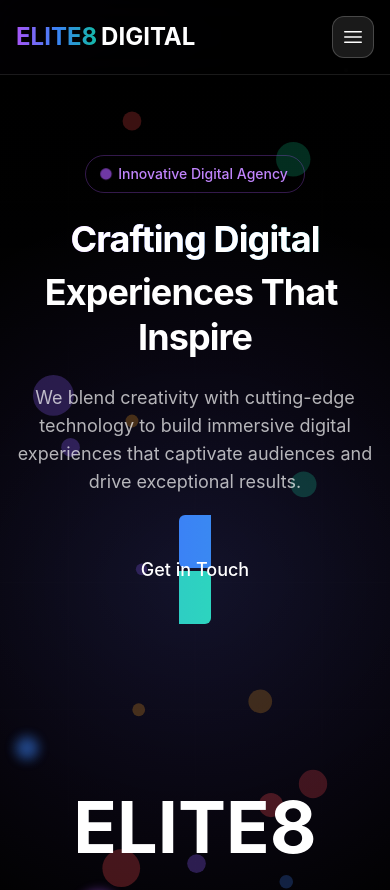
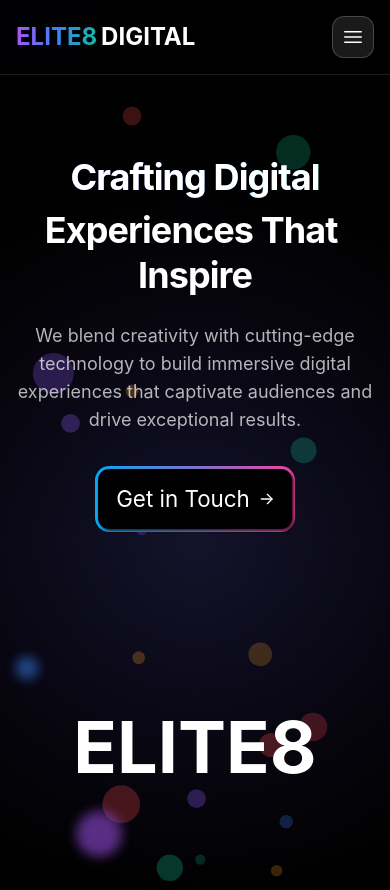
Before and after one commit to sohan-gupthak/elite8digital-assignment, a React (Vite) app: page /#/ in a window 390 px wide. Shown: the top 890 px of the page. Built offline with nearby package versions, Linux system fonts and the light colour scheme.

Commit message:
"get in touch" button changes

```diff
--- a/src/pages/About.tsx
+++ b/src/pages/About.tsx
@@ -50,7 +50,7 @@ const About = () => {
 							About <span className="text-gradient">Us</span>
 						</h1>
 						<p className="text-xl text-gray-400">
-							We're a team of passionate designers, developers, and creatives dedicated to crafting exceptional digital experiences.
+							We bring imagination to life with modern design, smart code, and lasting impact.
 						</p>
 					</div>
 				</div>
@@ -65,13 +65,24 @@ const About = () => {
 						>
 							<h2 className="text-3xl md:text-5xl font-bold mb-6">Our Story</h2>
 							<p className="text-gray-400 mb-4">
-								Founded in 2020, ELITE8 began with a simple mission: to create digital experiences that inspire and engage. What started as a small team of passionate designers and developers has grown into a full-service digital agency with clients around the world.
+								Every great digital product starts with a spark — an idea, a dream, a “what if?” At Elite8 Digital, that spark is what drives us.
 							</p>
 							<p className="text-gray-400 mb-4">
-								We believe that great design is more than just aesthetics—it's about solving problems, creating intuitive user experiences, and driving business results. Our approach combines creativity with strategy to deliver solutions that not only look beautiful but also perform exceptionally well.
+								We started with a simple belief: technology should feel human. It should empower, inspire, and create real impact. What began as a small group of passionate minds, united by creativity and code, has now evolved into a full-service digital agency helping brands, colleges, and startups build the future they envision.
 							</p>
-							<p className="text-gray-400">
-								Today, we continue to push the boundaries of digital design and development, embracing new technologies and methodologies to create cutting-edge solutions for our clients.
+							<p className="text-gray-400 mb-4">
+								We saw how many institutions struggled with outdated platforms, clunky designs, or websites that couldn’t keep up with their growth. So, we stepped in — not just to build software, but to build trust, transform experiences, and scale ideas.
+							</p>
+							<p className="text-gray-400 mb-4">
+								From beautifully designed websites and responsive mobile apps to robust platforms used by 1 lakh+ users, we craft digital solutions that are not just functional — they’re unforgettable.
+							</p>
+							<p className="text-gray-400 mb-4">
+								Our story is still being written. Every project we take on is another chapter, another chance to innovate, and another opportunity to create something that makes people say:
+								“Wow. That’s Elite.”
+							</p>
+							<p className="text-gray-400 mb-4">
+								We’re not just here to develop. <br />
+								We’re here to imagine, innovate, and build— with heart.
 							</p>
 						</div>
 
--- a/src/pages/Home.tsx
+++ b/src/pages/Home.tsx
@@ -23,6 +23,8 @@ import project4 from '../assets/images/project-4.svg';
 import avatar1 from '../assets/images/avatar-1.svg';
 import avatar2 from '../assets/images/avatar-2.svg';
 import avatar3 from '../assets/images/avatar-3.svg';
+
+import "../styles/global.css";
 
 // We are using Remix icons for tech stack
 
@@ -163,18 +165,6 @@ const Home = () => {
             animate={{ opacity: 1, y: 0 }}
             transition={{ duration: 0.8 }}
           >
-            <motion.div
-              initial={{ opacity: 0, scale: 0.8 }}
-              animate={{ opacity: 1, scale: 1 }}
-              transition={{ duration: 0.5, delay: 0.2 }}
-              className="inline-block py-2 px-4 mb-6 border border-purple-500/30 rounded-full text-sm font-medium text-purple-400"
-            >
-              <span className="flex items-center">
-                <span className="w-2 h-2 rounded-full bg-purple-500 mr-2 animate-pulse"></span>
-                Innovative Digital Agency
-              </span>
-            </motion.div>
-
             <div className="mb-6">
               <TextReveal
                 text="Crafting Digital"
@@ -200,7 +190,7 @@ const Home = () => {
             </motion.p>
 
             <motion.div
-              className="flex flex-col sm:flex-row gap-4 sm:gap-6 w-full max-w-md mx-auto lg:mx-0"
+              className="flex flex-col sm:flex-row gap-4 sm:gap-6 w-full max-w-md mx-auto lg:mx-0 lg:justify-start justify-center"
               initial={{ opacity: 0, y: 20 }}
               animate={{ opacity: 1, y: 0 }}
               transition={{ duration: 0.5, delay: 0.6 }}
@@ -209,9 +199,21 @@ const Home = () => {
               {/* <GradientButton href="#" gradient="purple-blue" size="lg" hoverEffect="both" className="w-full">
                 Explore Our Work
               </GradientButton> */}
-              <GradientButton href="#contact" gradient="blue-teal" size="lg" hoverEffect="both" className="w-full">
-                <span className="lg:pl-12 md:pl-24 sm:pl-24">Get in Touch</span>
-              </GradientButton>
+              <div className="hidden md:block">
+                <GradientButton href="#contact" gradient="blue-teal" size="lg" hoverEffect="both" className="w-full">
+                  <span className="lg:pl-12 md:pl-24 sm:pl-24">Get in Touch</span>
+                </GradientButton>
+              </div>
+
+              <div className="md:hidden test-container flex justify-center max-w-[200px] mx-auto">
+                <a href="#contact" className="test-button flex items-center">
+                  Get in Touch
+                  <svg xmlns="http://www.w3.org/2000/svg" className="h-4 w-4 ml-2" fill="none" viewBox="0 0 24 24" stroke="currentColor">
+                    <path strokeLinecap="round" strokeLinejoin="round" strokeWidth={2} d="M14 5l7 7-7 7" />
+                    <path strokeLinecap="round" strokeLinejoin="round" strokeWidth={2} d="M5 12h16" />
+                  </svg>
+                </a>
+              </div>
             </motion.div>
           </motion.div>
 
--- a/src/styles/global.css
+++ b/src/styles/global.css
@@ -186,3 +186,43 @@
   from { transform: translateX(0); }
   to { transform: translateX(-50%); }
 }
+
+.test-button {
+  font-size: 1.4em;
+  padding: 0.6em 0.8em;
+  border-radius: 0.5em;
+  border: none;
+  background-color: #000;
+  color: #fff;
+  cursor: pointer;
+  box-shadow: 2px 2px 3px #000000b4;
+}
+
+.test-container {
+  position: relative;
+  padding: 3px;
+  background: linear-gradient(90deg, #03a9f4, #f441a5);
+  border-radius: 0.9em;
+  transition: all 0.4s ease;
+  display: inline-block;
+  width: auto;
+}
+
+.test-container::before {
+  content: "";
+  position: absolute;
+  inset: 0;
+  margin: auto;
+  border-radius: 0.9em;
+  z-index: -10;
+  filter: blur(0);
+  transition: filter 0.4s ease;
+}
+
+.test-container:hover::before {
+  background: linear-gradient(90deg, #03a9f4, #f441a5);
+  filter: blur(1.2em);
+}
+.test-container:active::before {
+  filter: blur(0.2em);
+}
```
